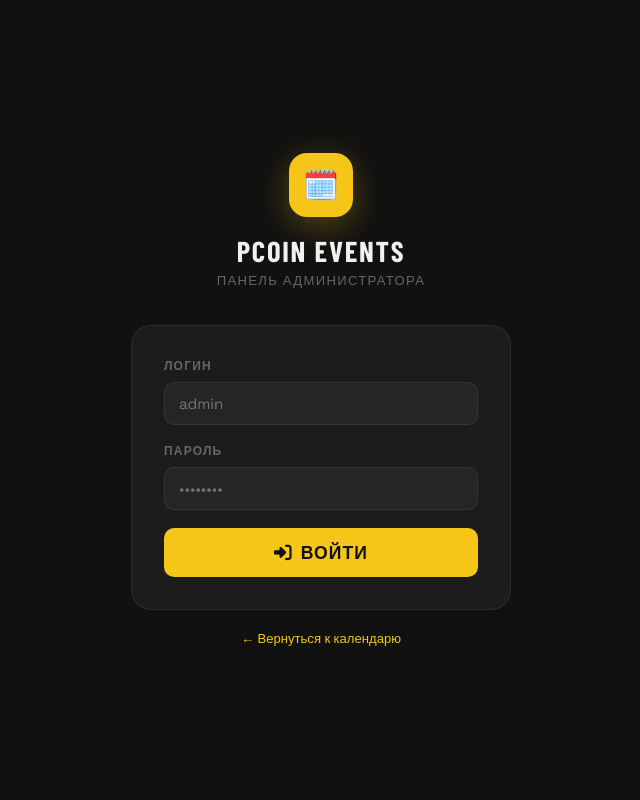
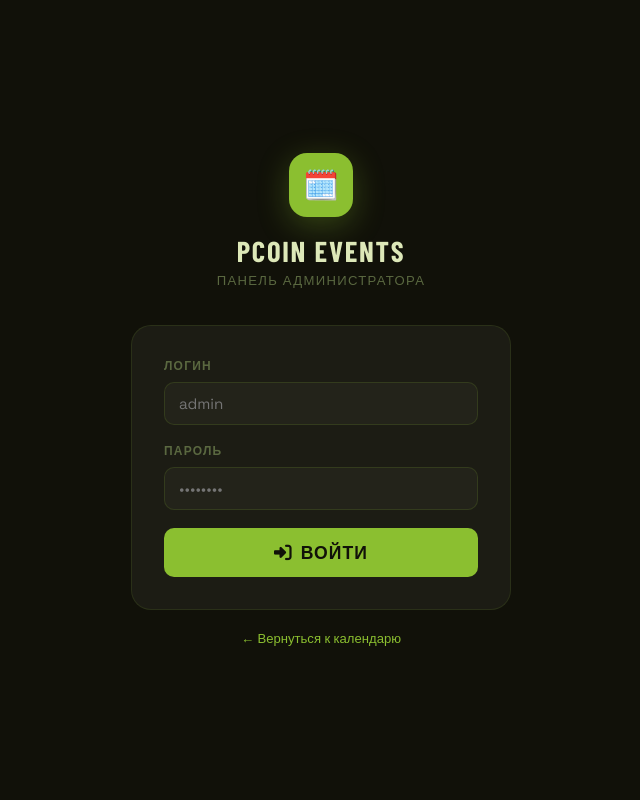
Before and after one commit to ker4anin-arch/PCoin, a Flask app: page /admin/login in a window 1280 px wide. Shown: the whole page, without its empty margins (319-959 px from the left). Run offline with Flask 3, Linux system fonts and the light colour scheme; some web fonts are replaced.

Commit message:
palette: dark olive + army green (escapism poster style)
- bg: #111109, surface: #1c1c14 (near-black with warm undertone)
- primary/accent: #8BBF30 (muted acid/army green)
- text: #dde8b8 (green-tinted off-white)
- text-muted: #5a6840
- borders: rgba(139,191,48,0.12) — green-tinted
- today card: green fill with dark text
- has-events border: green-tinted accent
- login page inline styles updated to match

https://claude.ai/code/session_01Wq4bKV2rs17DqPCTGeqGgY

```diff
--- a/templates/admin/login.html
+++ b/templates/admin/login.html
@@ -11,8 +11,8 @@
         *, *::before, *::after { box-sizing: border-box; margin: 0; padding: 0; }
         body {
             font-family: 'Space Grotesk', sans-serif;
-            background: #111111;
-            color: #f0f0f0;
+            background: #111109;
+            color: #dde8b8;
             min-height: 100vh;
             display: flex;
             align-items: center;
@@ -32,14 +32,14 @@
         .login-logo-icon {
             width: 64px;
             height: 64px;
-            background: #F5C518;
+            background: #8BBF30;
             border-radius: 18px;
             display: inline-flex;
             align-items: center;
             justify-content: center;
             font-size: 1.8rem;
             margin-bottom: 16px;
-            box-shadow: 0 8px 32px rgba(245,197,24,0.3);
+            box-shadow: 0 8px 32px rgba(139,191,48,0.3);
         }
         .login-logo h1 {
             font-family: 'Barlow Condensed', sans-serif;
@@ -47,11 +47,11 @@
             font-weight: 700;
             text-transform: uppercase;
             letter-spacing: 0.06em;
-            color: #f0f0f0;
+            color: #dde8b8;
         }
         .login-logo p {
             font-size: 0.82rem;
-            color: #666;
+            color: #5a6840;
             margin-top: 4px;
             text-transform: uppercase;
             letter-spacing: 0.1em;
@@ -59,8 +59,8 @@
         }
 
         .login-card {
-            background: #1c1c1c;
-            border: 1px solid rgba(255,255,255,0.07);
+            background: #1c1c14;
+            border: 1px solid rgba(139,191,48,0.12);
             border-radius: 20px;
             padding: 32px;
         }
@@ -74,15 +74,15 @@
             font-weight: 700;
             text-transform: uppercase;
             letter-spacing: 0.1em;
-            color: #666;
+            color: #5a6840;
             margin-bottom: 8px;
         }
         .form-input {
             width: 100%;
-            background: #252525;
-            border: 1px solid rgba(255,255,255,0.07);
+            background: #23231a;
+            border: 1px solid rgba(139,191,48,0.15);
             border-radius: 10px;
-            color: #f0f0f0;
+            color: #dde8b8;
             padding: 11px 14px;
             font-family: inherit;
             font-size: 0.95rem;
@@ -90,7 +90,7 @@
         }
         .form-input:focus {
             outline: none;
-            border-color: #F5C518;
+            border-color: #8BBF30;
         }
 
         .error-msg {
@@ -109,8 +109,8 @@
         .btn-login {
             width: 100%;
             padding: 13px;
-            background: #F5C518;
-            color: #111;
+            background: #8BBF30;
+            color: #111109;
             border: none;
             border-radius: 10px;
             font-family: 'Barlow Condensed', sans-serif;
@@ -126,17 +126,17 @@
             gap: 8px;
             margin-top: 8px;
         }
-        .btn-login:hover { background: #e0b400; }
+        .btn-login:hover { background: #7aaa28; }
         .btn-login:active { transform: scale(0.98); }
 
         .back-link {
             text-align: center;
             margin-top: 20px;
             font-size: 0.82rem;
-            color: #555;
+            color: #5a6840;
         }
-        .back-link a { color: #F5C518; text-decoration: none; }
-        .back-link a:hover { color: #fff; }
+        .back-link a { color: #8BBF30; text-decoration: none; }
+        .back-link a:hover { color: #dde8b8; }
     </style>
 </head>
 <body>
```
Also changed, not shown: static/styles.css (+21 -21 lines).
